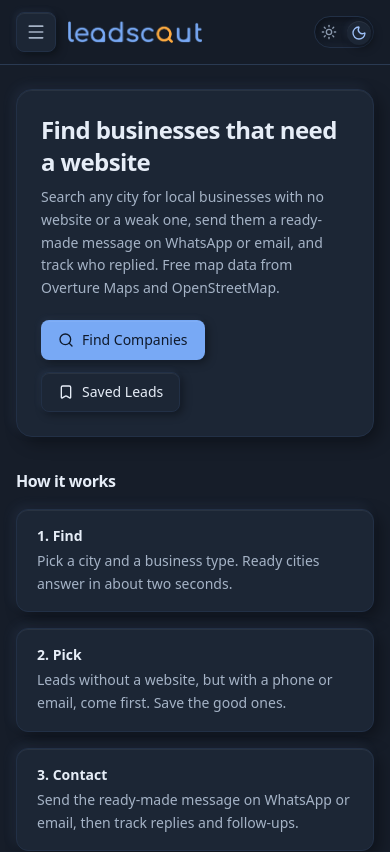
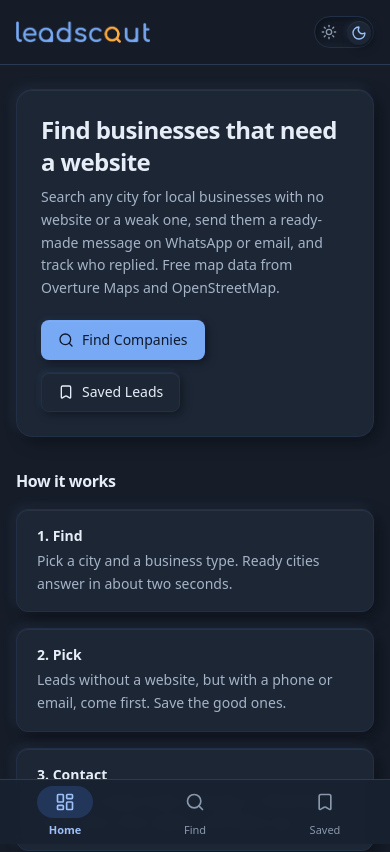
Before and after one commit to nafistarik/leadscout, a Next.js app: page / in a window 390 px wide. Shown: the top 852 px of the page. Built offline with nearby package versions, Linux system fonts and the light colour scheme.

Commit message:
feat: implement bottom navigation for mobile devices and enhance layout responsiveness

```diff
--- a/src/app/globals.css
+++ b/src/app/globals.css
@@ -184,6 +184,8 @@ html {
 body {
   font-family: var(--font-sans);
   -webkit-font-smoothing: antialiased;
+  /* Taps get the app's own pressed states, not the grey browser flash. */
+  -webkit-tap-highlight-color: transparent;
   background-color: var(--surface-app);
   color: var(--text-primary);
   /* Smooth, consistent light/dark theme transition (disabled under reduced-motion above) */
--- a/src/app/layout.tsx
+++ b/src/app/layout.tsx
@@ -1,4 +1,4 @@
-import type { Metadata } from "next";
+import type { Metadata, Viewport } from "next";
 import "./globals.css";
 import { AppShell } from "@/components/layout/app-shell";
 import { ThemeProvider } from "@/hooks/use-theme";
@@ -14,6 +14,10 @@ export const metadata: Metadata = {
   // iOS ignores most of the manifest; these make "Add to Home Screen" open full-screen with the right name.
   appleWebApp: { capable: true, title: "LeadScout", statusBarStyle: "black" },
 };
+
+// "cover" lets the installed app reach the screen edges on notched phones;
+// the tab bar pads itself with the safe-area inset instead.
+export const viewport: Viewport = { viewportFit: "cover" };
 
 function ThemeInitScript() {
   const script = `(function(){try{var raw=localStorage.getItem("leadscout.theme.v1");var theme=raw?JSON.parse(raw):"dark";if(theme==="light"){document.documentElement.classList.remove("dark");}}catch(e){}})();`;
--- a/src/components/layout/app-shell.tsx
+++ b/src/components/layout/app-shell.tsx
@@ -1,34 +1,20 @@
 "use client";
 
 import { usePathname } from "next/navigation";
-import { useEffect, useState } from "react";
 import type { ReactNode } from "react";
-import { Header, MobileNavCloseButton } from "@/components/layout/header";
+import { BottomNav } from "@/components/layout/bottom-nav";
+import { Header } from "@/components/layout/header";
 import { CONTAINER_CLASS } from "@/components/layout/container";
 import { SidebarContent } from "@/components/layout/sidebar";
 import { OsmAttribution } from "@/components/osm-attribution";
 
+/**
+ * Two layouts from one tree: from `lg` a website with a sidebar; below it
+ * (phones, tablets, the installed app) an app with a top bar and a bottom
+ * tab bar, so every page is one thumb-tap away.
+ */
 export function AppShell({ children }: { children: ReactNode }) {
   const pathname = usePathname();
-  const [mobileOpen, setMobileOpen] = useState(false);
-  const [dismissedFor, setDismissedFor] = useState(pathname);
-
-  // Close the mobile drawer on navigation. This render-phase update is the
-  // documented pattern for adjusting state when a value changes, and it keeps
-  // the drawer in sync for programmatic navigation.
-  if (dismissedFor !== pathname) {
-    setDismissedFor(pathname);
-    setMobileOpen(false);
-  }
-
-  useEffect(() => {
-    if (!mobileOpen) return;
-    const onKey = (event: KeyboardEvent) => {
-      if (event.key === "Escape") setMobileOpen(false);
-    };
-    document.addEventListener("keydown", onKey);
-    return () => document.removeEventListener("keydown", onKey);
-  }, [mobileOpen]);
 
   return (
     <div className="min-h-screen bg-app text-ink">
@@ -39,31 +25,13 @@ export function AppShell({ children }: { children: ReactNode }) {
         Skip to main content
       </a>
 
-      {/* Desktop sidebar */}
-      <aside className="fixed inset-y-0 left-0 z-30 hidden w-64 border-r border-line bg-alt px-4 pb-5 md:block">
+      <aside className="fixed inset-y-0 left-0 z-30 hidden w-64 border-r border-line bg-alt px-4 pb-5 lg:block">
         <SidebarContent />
       </aside>
 
-      {/* Mobile drawer */}
-      {mobileOpen ? (
-        <div className="fixed inset-0 z-40 md:hidden" role="dialog" aria-modal="true" aria-label="Navigation menu">
-          <div
-            className="absolute inset-0 bg-[var(--scrim)]"
-            onClick={() => setMobileOpen(false)}
-            aria-hidden="true"
-          />
-          <div className="neu-float absolute inset-y-0 left-0 w-72 max-w-[85vw] border-r border-line bg-alt px-4 pb-5">
-            {/* Sits on the logo row (64px tall) rather than taking a row of its own. */}
-            <div className="absolute right-3 top-3 z-10">
-              <MobileNavCloseButton onClose={() => setMobileOpen(false)} />
-            </div>
-            <SidebarContent onNavigate={() => setMobileOpen(false)} />
-          </div>
-        </div>
-      ) : null}
-
-      <div className="md:pl-64">
-        <Header pathname={pathname} onOpenMobileNav={() => setMobileOpen(true)} />
+      {/* Bottom padding keeps the last content clear of the tab bar and the phone's home indicator. */}
+      <div className="pb-[calc(4.5rem+env(safe-area-inset-bottom))] lg:pb-0 lg:pl-64">
+        <Header pathname={pathname} />
         <main id="main-content" className={`${CONTAINER_CLASS} py-6`}>
           {children}
         </main>
@@ -73,6 +41,8 @@ export function AppShell({ children }: { children: ReactNode }) {
           </div>
         </footer>
       </div>
+
+      <BottomNav pathname={pathname} />
     </div>
   );
 }
--- /dev/null
+++ b/src/components/layout/bottom-nav.tsx
@@ -0,0 +1,64 @@
+"use client";
+
+import Link from "next/link";
+import { useSavedLeads } from "@/hooks/use-saved-leads";
+import { NAV_ITEMS, isActive } from "@/components/layout/sidebar";
+import { cn } from "@/lib/storage";
+
+/** Short labels: three tabs share a phone's width. */
+const TAB_LABELS: Record<(typeof NAV_ITEMS)[number]["href"], string> = {
+  "/": "Home",
+  "/find-companies": "Find",
+  "/saved-leads": "Saved",
+};
+
+/**
+ * App-style tab bar for phones and tablets (hidden from `lg`, where the
+ * sidebar takes over). The active tab gets a pill behind its icon; Saved
+ * carries the lead count, like an app badge.
+ */
+export function BottomNav({ pathname }: { pathname: string }) {
+  const savedCount = useSavedLeads().records.length;
+
+  return (
+    <nav
+      aria-label="Primary"
+      className="fixed inset-x-0 bottom-0 z-30 border-t border-line bg-alt/95 pb-[env(safe-area-inset-bottom)] backdrop-blur lg:hidden"
+    >
+      <ul className="mx-auto grid h-16 max-w-md grid-cols-3">
+        {NAV_ITEMS.map((item) => {
+          const active = isActive(pathname, item.href);
+          const Icon = item.icon;
+          return (
+            <li key={item.href}>
+              <Link
+                href={item.href}
+                aria-current={active ? "page" : undefined}
+                aria-label={item.href === "/saved-leads" && savedCount > 0 ? `${item.label}, ${savedCount}` : item.label}
+                className={cn(
+                  "flex h-full select-none flex-col items-center justify-center gap-1 text-[11px] transition-colors active:scale-95",
+                  active ? "font-semibold text-accent-ink" : "font-medium text-ink3",
+                )}
+              >
+                <span
+                  className={cn(
+                    "relative flex h-8 w-14 items-center justify-center rounded-full transition-colors",
+                    active && "bg-accent-soft",
+                  )}
+                >
+                  <Icon className="h-5 w-5" aria-hidden="true" />
+                  {item.href === "/saved-leads" && savedCount > 0 ? (
+                    <span className="absolute right-1.5 top-0 min-w-4 rounded-full bg-accent px-1 text-center text-[10px] font-semibold leading-4 tabular-nums text-on-accent">
+                      {savedCount}
+                    </span>
+                  ) : null}
+                </span>
+                <span aria-hidden="true">{TAB_LABELS[item.href]}</span>
+              </Link>
+            </li>
+          );
+        })}
+      </ul>
+    </nav>
+  );
+}
--- a/src/components/layout/header.tsx
+++ b/src/components/layout/header.tsx
@@ -1,7 +1,7 @@
 "use client";
 
 import Link from "next/link";
-import { Menu, Moon, Sun, X } from "lucide-react";
+import { Moon, Sun } from "lucide-react";
 import { useTheme } from "@/hooks/use-theme";
 import { CONTAINER_CLASS } from "@/components/layout/container";
 import { Wordmark } from "@/components/layout/sidebar";
@@ -50,32 +50,18 @@ function ThemeSwitch() {
   );
 }
 
-export function Header({
-  pathname,
-  onOpenMobileNav,
-}: {
-  pathname: string;
-  onOpenMobileNav: () => void;
-}) {
+export function Header({ pathname }: { pathname: string }) {
   const meta = TITLES[pathname] ?? { title: "LeadScout", subtitle: "" };
 
   return (
     <header className="enter-drop sticky top-0 z-20 border-b border-line bg-app/95 backdrop-blur">
       <div className={`${CONTAINER_CLASS} flex h-16 items-center gap-3`}>
-        <button
-          type="button"
-          onClick={onOpenMobileNav}
-          className="neu-raised-sm neu-pressable inline-flex h-10 w-10 cursor-pointer items-center justify-center rounded-lg border border-line-soft bg-raised text-ink2 hover:bg-alt hover:text-ink md:hidden"
-          aria-label="Open navigation menu"
-        >
-          <Menu className="h-5 w-5" aria-hidden="true" />
-        </button>
 
-        {/* Phones have no sidebar, so the header carries the logo; each page's own content names it. */}
-        <Link href="/" className="flex min-w-0 flex-1 items-center md:hidden" aria-label="LeadScout home">
+        {/* Below lg there is no sidebar, so the top bar carries the logo; the tab bar and the page itself say where you are. */}
+        <Link href="/" className="flex min-w-0 flex-1 items-center lg:hidden" aria-label="LeadScout home">
           <Wordmark className="h-[22px]" />
         </Link>
-        <div className="sr-only min-w-0 flex-1 md:not-sr-only">
+        <div className="sr-only min-w-0 flex-1 lg:not-sr-only">
           <h1 className="truncate text-lg font-semibold leading-tight tracking-tight text-ink">{meta.title}</h1>
           {meta.subtitle ? <p className="truncate text-xs text-ink3">{meta.subtitle}</p> : null}
         </div>
@@ -85,16 +71,3 @@ export function Header({
     </header>
   );
 }
-
-export function MobileNavCloseButton({ onClose }: { onClose: () => void }) {
-  return (
-    <button
-      type="button"
-      onClick={onClose}
-      aria-label="Close navigation menu"
-      className="neu-raised-sm neu-pressable inline-flex h-10 w-10 cursor-pointer items-center justify-center rounded-lg border border-line-soft bg-raised text-ink2 hover:bg-alt hover:text-ink"
-    >
-      <X className="h-5 w-5" aria-hidden="true" />
-    </button>
-  );
-}
--- a/src/components/layout/sidebar.tsx
+++ b/src/components/layout/sidebar.tsx
@@ -14,7 +14,8 @@ export const NAV_ITEMS = [
   { href: "/saved-leads", label: "Saved Leads", icon: Bookmark },
 ] as const;
 
-function isActive(pathname: string, href: string): boolean {
+/** Whether a nav item is the current page (the Dashboard only on "/" itself). */
+export function isActive(pathname: string, href: string): boolean {
   if (href === "/") return pathname === "/";
   return pathname === href || pathname.startsWith(`${href}/`);
 }
@@ -25,7 +26,7 @@ function isActive(pathname: string, href: string): boolean {
  * statistics after explicit confirmation. Theme preference and
  * provider/website caches are kept.
  */
-function ClearLocalData() {
+export function ClearLocalData() {
   const [confirming, setConfirming] = useState(false);
 
   function handleClear() {
@@ -96,14 +97,14 @@ export function Wordmark({ className }: { className?: string }) {
   );
 }
 
-export function SidebarContent({ onNavigate }: { onNavigate?: () => void }) {
+export function SidebarContent() {
   const pathname = usePathname();
   const savedCount = useSavedLeads().records.length;
 
   return (
     <div className="flex h-full flex-col">
       {/* Same height as the header, so the logo and the page title share one line without a divider. */}
-      <Link href="/" onClick={onNavigate} className="flex h-16 shrink-0 items-center px-3" aria-label="LeadScout home">
+      <Link href="/" className="flex h-16 shrink-0 items-center px-3" aria-label="LeadScout home">
         <Wordmark className="h-[26px]" />
       </Link>
 
@@ -117,7 +118,6 @@ export function SidebarContent({ onNavigate }: { onNavigate?: () => void }) {
               <li key={item.href}>
                 <Link
                   href={item.href}
-                  onClick={onNavigate}
                   aria-current={active ? "page" : undefined}
                   className={cn(
                     "flex items-center gap-3 rounded-lg px-3 py-2.5 text-sm transition-colors",
--- a/src/components/saved-leads/saved-leads-section.tsx
+++ b/src/components/saved-leads/saved-leads-section.tsx
@@ -4,6 +4,7 @@ import { useEffect, useRef, useState } from "react";
 import { useSearchParams } from "next/navigation";
 import { BookmarkX, Download, MoreHorizontal, Undo2, X } from "lucide-react";
 import { CompanyTable } from "@/components/companies/company-table";
+import { ClearLocalData } from "@/components/layout/sidebar";
 import { BulkStatusControl } from "@/components/saved-leads/bulk-status-control";
 import { LeadBackupControls } from "@/components/saved-leads/lead-backup-controls";
 import { LeadNotesEditor } from "@/components/saved-leads/lead-notes-editor";
@@ -171,6 +172,11 @@ export function SavedLeadsSection() {
                 />
               </div>
             ) : null}
+            {/* The sidebar holds these from lg; phones and tablets have only the tab bar. */}
+            <div className="space-y-2 border-t border-line-soft pt-3 lg:hidden">
+              <p className="text-xs leading-relaxed text-ink3">Leads, notes and searches stay in this browser only.</p>
+              <ClearLocalData />
+            </div>
           </div>
         </details>
       </div>
```
